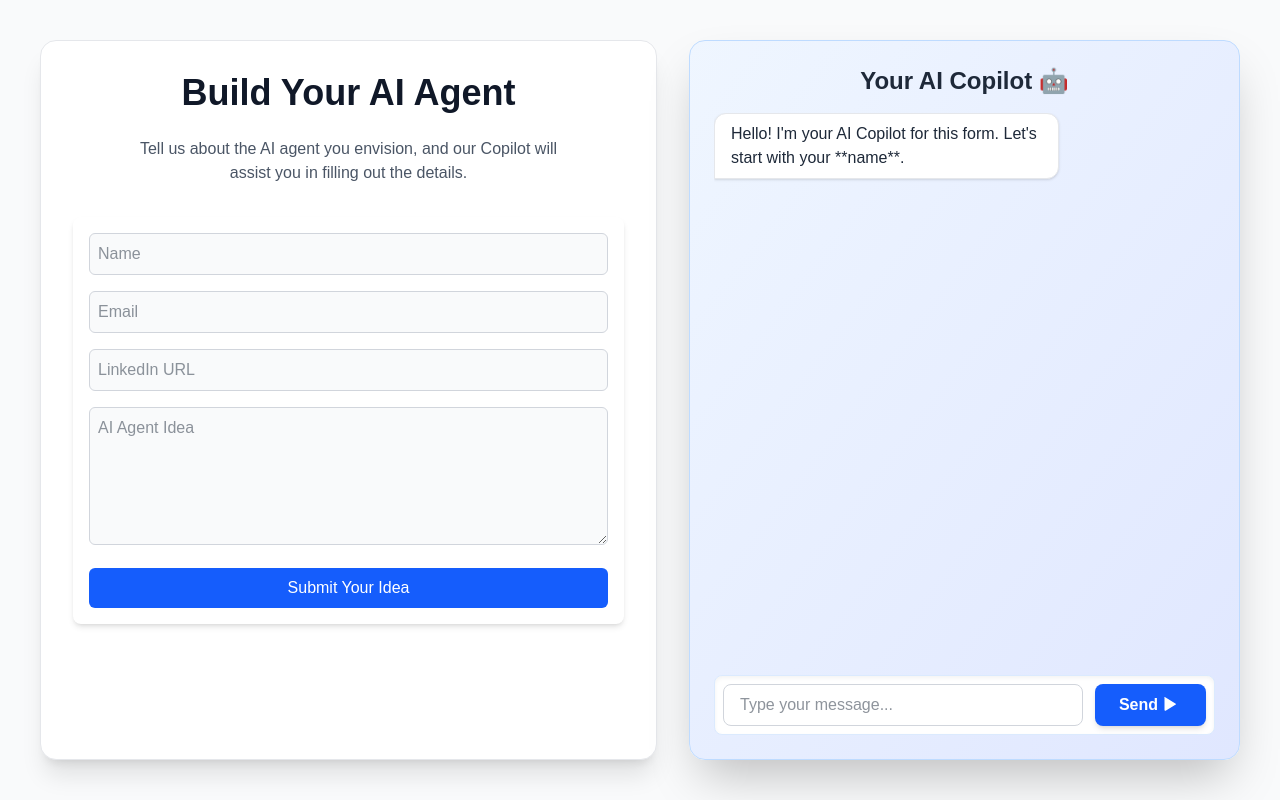
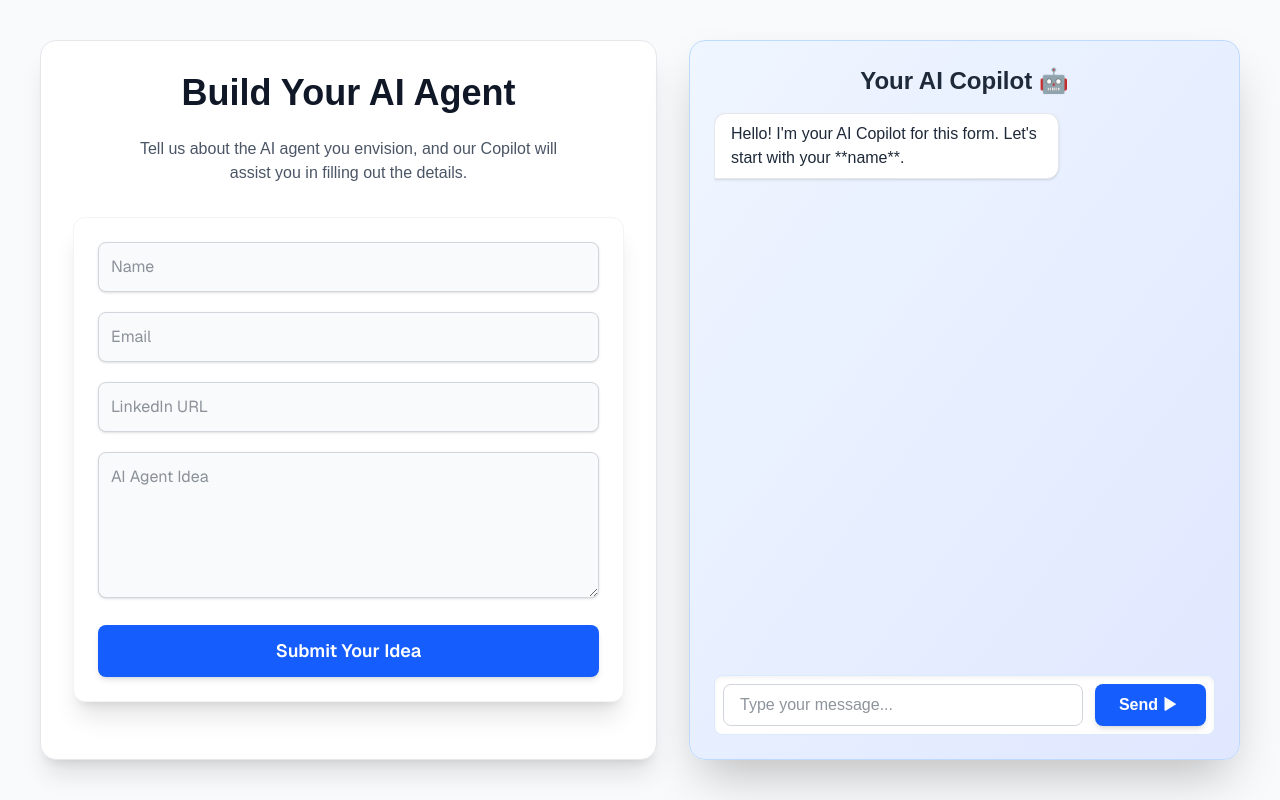
Before and after one commit to Bhasker7924/sde, a Next.js app: page / in a window 1280 px wide. Built offline with nearby package versions, Linux system fonts and the light colour scheme.

Commit message:
Update AgentForm.tsx

```diff
--- a/app/components/AgentForm.tsx
+++ b/app/components/AgentForm.tsx
@@ -8,7 +8,6 @@ export default function AgentForm() {
   const { formData, updateForm, resetForm } = useFormContext();
   const [submissionStatus, setSubmissionStatus] = useState<'idle' | 'success' | 'error'>('idle');
 
-  // Function to handle the actual form submission
   const handleFormSubmit = async (e: React.FormEvent) => {
     e.preventDefault();
     setSubmissionStatus('idle');
@@ -16,16 +15,14 @@ export default function AgentForm() {
     console.log('Form Submitted Automatically by Copilot or Manually!', formData);
 
     try {
-      // Simulate an API call for form submission
-      await new Promise(resolve => setTimeout(resolve, 1500)); // Simulate network delay
+      await new Promise(resolve => setTimeout(resolve, 1500));
 
       setSubmissionStatus('success');
-      resetForm(); // Clear the form fields immediately
+      resetForm();
 
-      // --- NEW: Trigger page refresh after a short delay for user to see success message ---
       setTimeout(() => {
-        window.location.reload(); // Refreshes the entire page
-      }, 2000); // 2-second delay before refresh
+        window.location.reload();
+      }, 2000);
 
     } catch (error) {
       console.error('Form submission error:', error);
@@ -34,9 +31,9 @@ export default function AgentForm() {
   };
 
   return (
-    <form className="space-y-4 p-4 max-w-xl mx-auto bg-white rounded-lg shadow-md" onSubmit={handleFormSubmit}>
+    <form className="space-y-5 p-6 max-w-xl mx-auto bg-white rounded-xl shadow-xl border border-gray-100 font-sans"> {/* Increased padding, shadow, rounded, and added font-sans */}
       <input
-        className="w-full border border-gray-300 p-2 rounded-md text-gray-800 bg-gray-50 focus:outline-none focus:border-blue-500"
+        className="w-full border border-gray-300 p-3 rounded-lg text-gray-800 bg-gray-50 focus:outline-none focus:ring-2 focus:ring-blue-500 transition-all duration-200 shadow-sm" // Adjusted padding, rounded, added shadow-sm
         placeholder="Name"
         value={formData.name}
         onChange={(e) => updateForm({ name: e.target.value })}
@@ -44,7 +41,7 @@ export default function AgentForm() {
         name="name"
       />
       <input
-        className="w-full border border-gray-300 p-2 rounded-md text-gray-800 bg-gray-50 focus:outline-none focus:border-blue-500"
+        className="w-full border border-gray-300 p-3 rounded-lg text-gray-800 bg-gray-50 focus:outline-none focus:ring-2 focus:ring-blue-500 transition-all duration-200 shadow-sm"
         placeholder="Email"
         value={formData.email}
         onChange={(e) => updateForm({ email: e.target.value })}
@@ -52,7 +49,7 @@ export default function AgentForm() {
         name="email"
       />
       <input
-        className="w-full border border-gray-300 p-2 rounded-md text-gray-800 bg-gray-50 focus:outline-none focus:border-blue-500"
+        className="w-full border border-gray-300 p-3 rounded-lg text-gray-800 bg-gray-50 focus:outline-none focus:ring-2 focus:ring-blue-500 transition-all duration-200 shadow-sm"
         placeholder="LinkedIn URL"
         value={formData.linkedin}
         onChange={(e) => updateForm({ linkedin: e.target.value })}
@@ -60,7 +57,7 @@ export default function AgentForm() {
         name="linkedin"
       />
       <textarea
-        className="w-full border border-gray-300 p-2 rounded-md text-gray-800 bg-gray-50 focus:outline-none focus:border-blue-500 resize-y"
+        className="w-full border border-gray-300 p-3 rounded-lg text-gray-800 bg-gray-50 focus:outline-none focus:ring-2 focus:ring-blue-500 transition-all duration-200 resize-y shadow-sm" // Adjusted padding, rounded, added shadow-sm
         placeholder="AI Agent Idea"
         rows={5}
         value={formData.idea}
@@ -71,19 +68,19 @@ export default function AgentForm() {
       <button
         id="agent-form-submit-button"
         type="submit"
-        className="w-full bg-blue-600 text-white px-4 py-2 rounded-md hover:bg-blue-700 focus:outline-none focus:ring-2 focus:ring-blue-500 transition duration-200 ease-in-out disabled:opacity-50 disabled:cursor-not-allowed"
+        className="w-full bg-blue-600 text-white px-5 py-3 rounded-lg hover:bg-blue-700 focus:outline-none focus:ring-2 focus:ring-blue-500 focus:ring-offset-2 transition duration-200 ease-in-out disabled:opacity-50 disabled:cursor-not-allowed text-lg font-semibold shadow-md hover:shadow-lg" // Adjusted padding, rounded, focus ring, font size/weight
         disabled={submissionStatus === 'idle' ? false : true}
       >
         Submit Your Idea
       </button>
 
       {submissionStatus === 'success' && (
-        <div className="mt-4 p-3 bg-green-100 text-green-800 rounded-md text-center">
+        <div className="mt-4 p-4 bg-green-100 text-green-800 rounded-lg text-center font-medium shadow-sm"> {/* Adjusted padding, rounded, added font-medium, shadow-sm */}
           Thank you, **{formData.name}**! Your AI idea has been submitted successfully.
         </div>
       )}
       {submissionStatus === 'error' && (
-        <div className="mt-4 p-3 bg-red-100 text-red-800 rounded-md text-center">
+        <div className="mt-4 p-4 bg-red-100 text-red-800 rounded-lg text-center font-medium shadow-sm"> {/* Adjusted padding, rounded, added font-medium, shadow-sm */}
           Failed to submit your idea. Please try again.
         </div>
       )}
```
